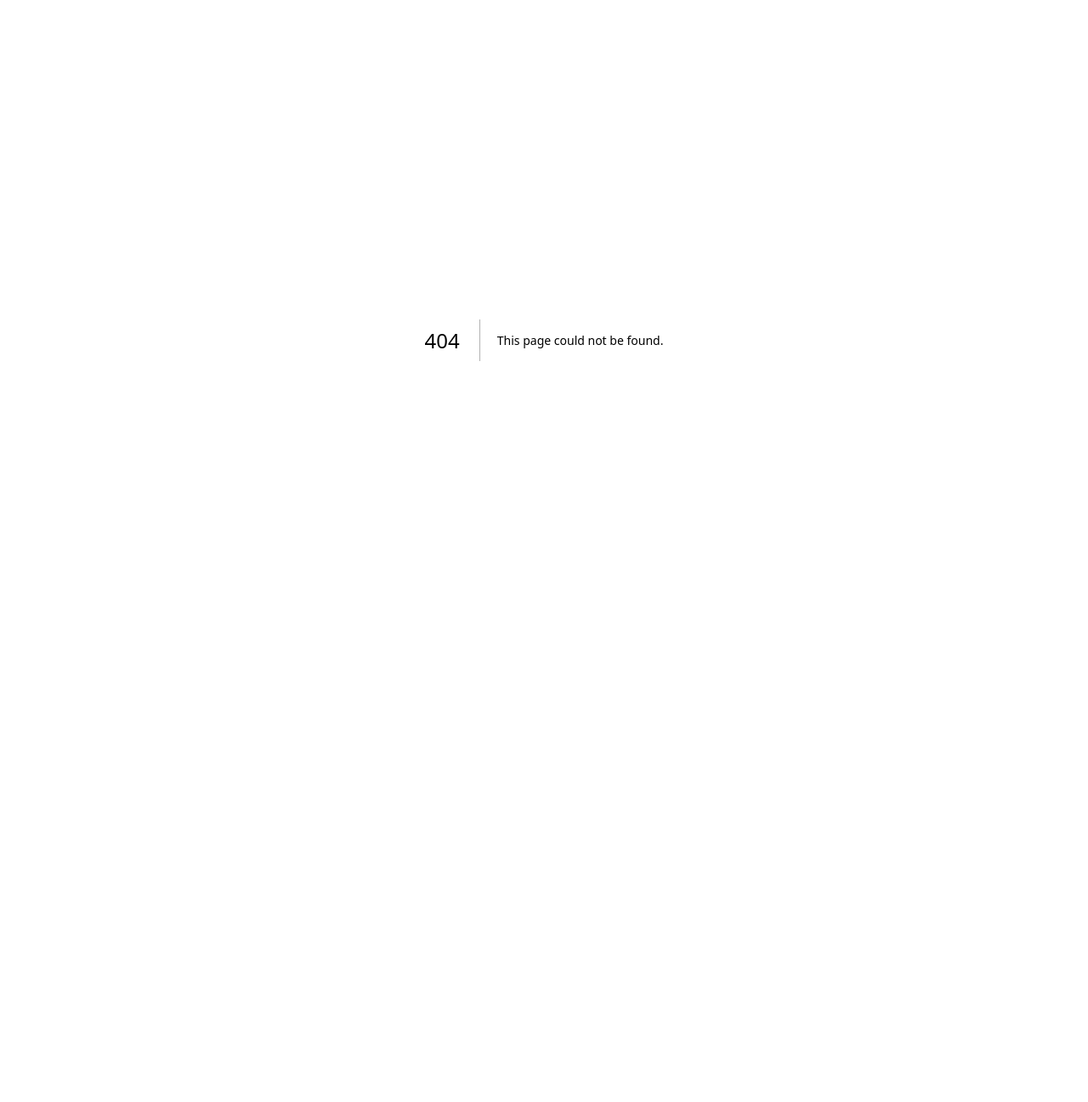
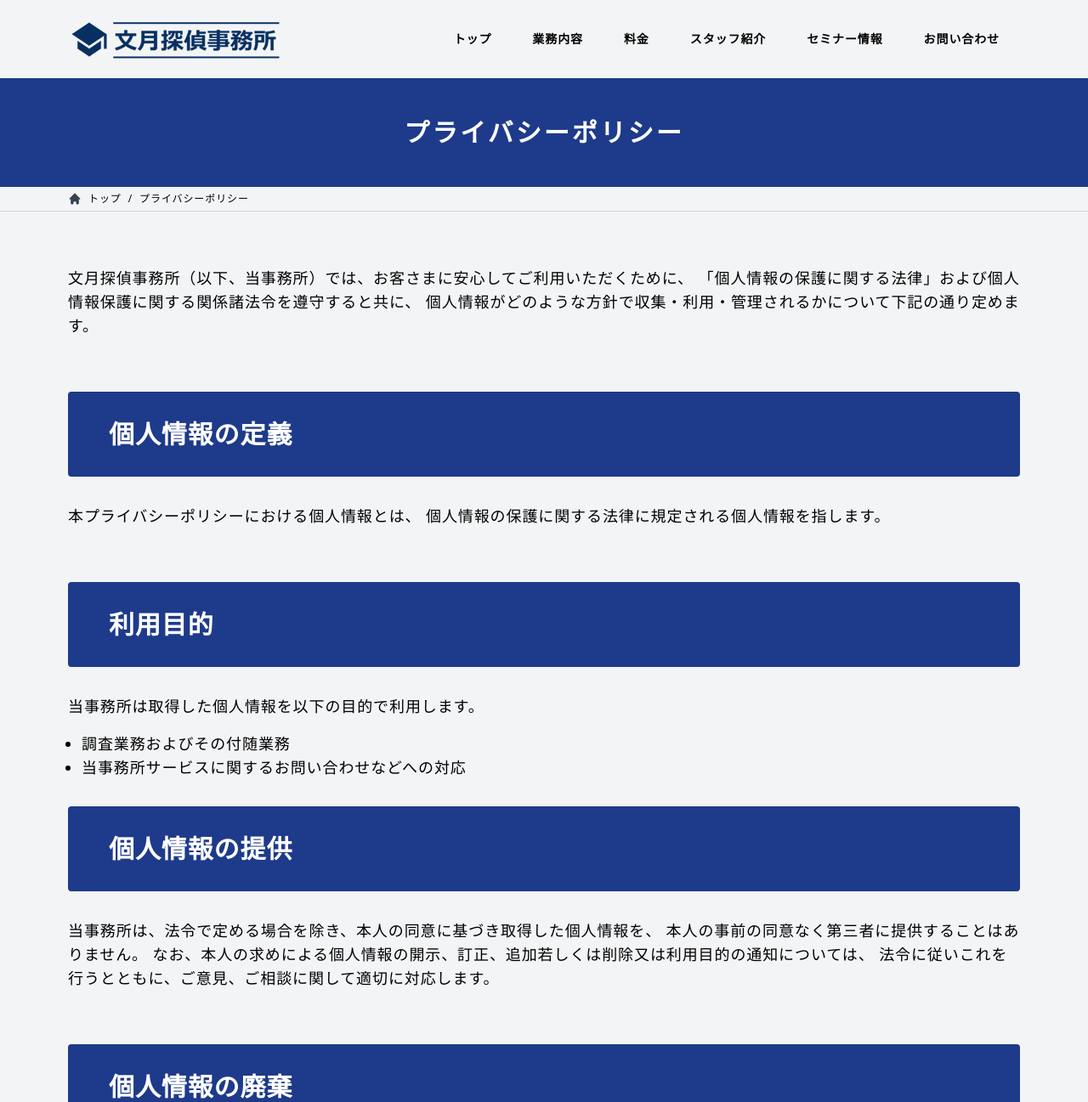
Before and after one commit to harutaka/fumiduki-detective, a Next.js app: page /policy in a window 1280 px wide. Before the commit this address had no page. Shown: the top 1297 px of the page at 85% size. Before the commit the page ends 800 px from the top, so only its background shows below. Built offline with nearby package versions, Linux system fonts and the light colour scheme.

Commit message:
プライバシーポリシー追加

```diff
--- /dev/null
+++ b/src/app/policy/page.tsx
@@ -0,0 +1,60 @@
+import type { NextPage } from "next"
+import Breadcrumb from "@/components/Breadcrumb"
+import Footer from "@/components/Footer"
+import H2title from "@/components/H2title"
+import Header from "@/components/Header"
+import PageHeader from "@/components/PageHeader"
+
+const Policy: NextPage = () => {
+  return (
+    <div className="min-h-screen text-lg tracking-wider bg-gray-100">
+      <Header current="/policy" />
+      <PageHeader title="プライバシーポリシー" />
+      <Breadcrumb breadcrumb={[{ href: "", title: "プライバシーポリシー" }]} />
+
+      <main className="relative py-4 px-4 md:px-14">
+        {/* site-container */}
+        <div className="relative px-4 pt-12 mx-auto w-full max-w-6xl">
+          <p className="mb-16">文月探偵事務所（以下、当事務所）では、お客さまに安心してご利用いただくために、
+            「個人情報の保護に関する法律」および個人情報保護に関する関係諸法令を遵守すると共に、
+            個人情報がどのような方針で収集・利用・管理されるかについて下記の通り定めます。</p>
+
+          <H2title title="個人情報の定義" />
+          <p className="mb-16">本プライバシーポリシーにおける個人情報とは、
+            個人情報の保護に関する法律に規定される個人情報を指します。</p>
+
+          <H2title title="利用目的" />
+          <p className="mb-4">当事務所は取得した個人情報を以下の目的で利用します。</p>
+          <ul className="list-disc ml-4">
+            <li>調査業務およびその付随業務</li>
+            <li>当事務所サービスに関するお問い合わせなどへの対応</li>
+          </ul>
+
+          <H2title title="個人情報の提供" />
+          <p className="mb-16">当事務所は、法令で定める場合を除き、本人の同意に基づき取得した個人情報を、
+            本人の事前の同意なく第三者に提供することはありません。
+            なお、本人の求めによる個人情報の開示、訂正、追加若しくは削除又は利用目的の通知については、
+            法令に従いこれを行うとともに、ご意見、ご相談に関して適切に対応します。</p>
+
+          <H2title title="個人情報の廃棄" />
+          <p className="mb-16">当事務所は、個人情報の利用目的に照らしその必要性が失われたときは、
+            個人情報を消去又は廃棄するものとし、当該消去及び廃棄は、外部流失等の危険を防止するために
+            必要かつ適切な方法により、業務の遂行上必要な限りにおいて行います。</p>
+
+          <H2title title="プライバシーポリシーの変更について" />
+          <p className="mb-8">当事務所は、必要に応じて、本プライバシーポリシーを変更いたします。
+            なお、本プライバシーポリシーを変更する場合は、その内容を当社のウェブサイト上で表示いたします。</p>
+
+          <p className="text-right">
+            <p className="font-bold">2021年7月27日</p>
+            <p className="font-bold">制定責任者 横嶋秀典</p>
+          </p>
+        </div>
+      </main>
+
+      <Footer />
+    </div>
+  )
+}
+
+export default Policy
```
